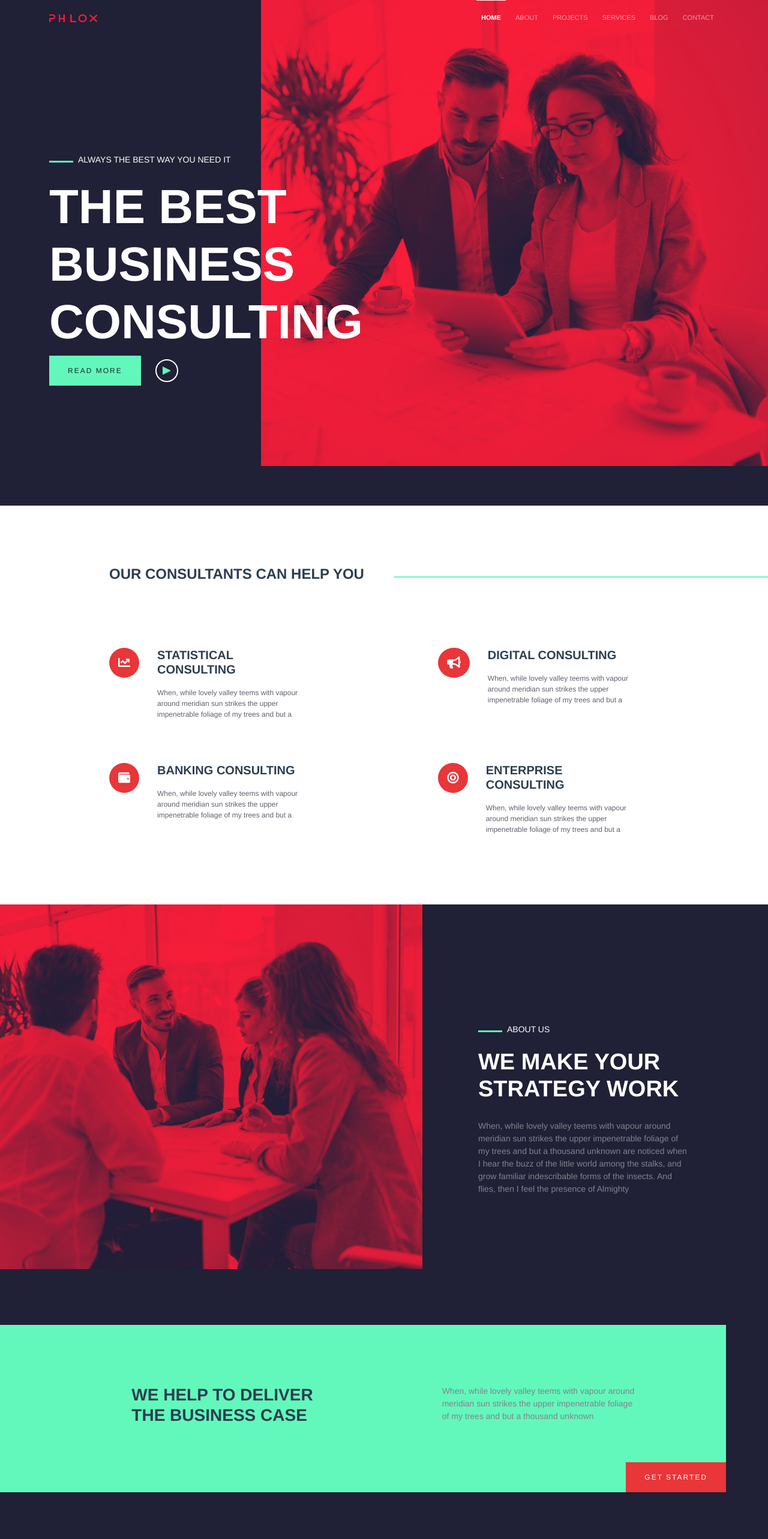
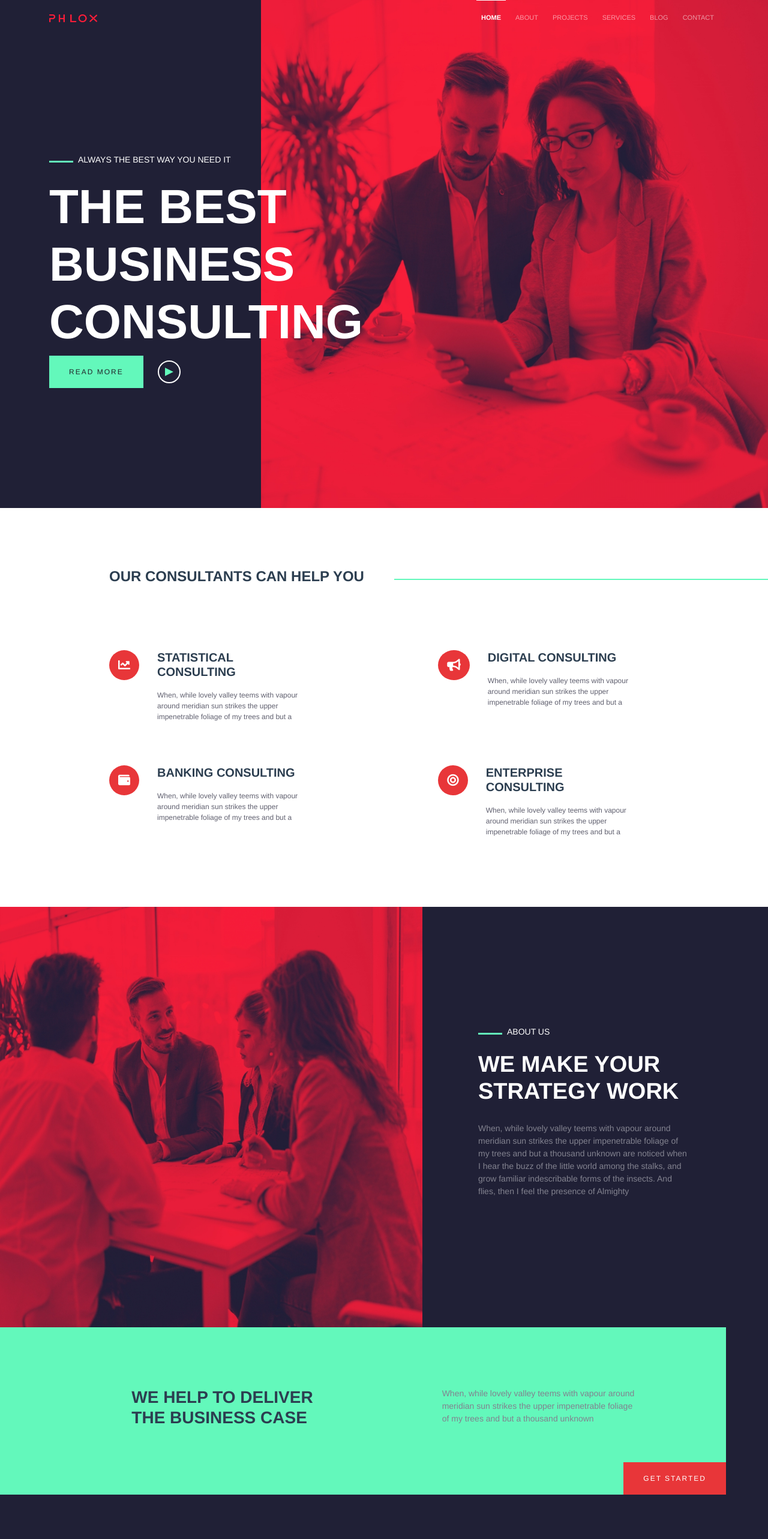
Before and after one commit to cincenfrank/proj-html-vuejs, a Vue app: page / in a window 1280 px wide. Shown: the top 2566 px of the page at 60% size. Built offline with nearby package versions, Linux system fonts and the light colour scheme.

Commit message:
added transitions an small bugfixes

```diff
--- a/src/components/AboutUsBlock.vue
+++ b/src/components/AboutUsBlock.vue
@@ -64,7 +64,7 @@ export default {
   // background-color: black;
   //   background-image: url("../assets/portrait-of-young-architect-woman-on-meeting-KFZCE3A.jpg");
   background-image: url("../assets/business-people-working-together-on-project-and-5FHSKBL.jpg");
-  background-size: 55% auto;
+  background-size: 55% 100%;
   background-repeat: no-repeat;
   background-position: left top;
 
--- a/src/components/ButtonComponent.vue
+++ b/src/components/ButtonComponent.vue
@@ -20,5 +20,10 @@ export default {
   font-size: 12px;
   letter-spacing: 2px;
   padding: 15px 30px;
+  border: 3px solid transparent;
+  animation: all 0.3s;
+  &:hover {
+    border: 3px solid $bg-dark;
+  }
 }
 </style>
--- a/src/components/FooterComponent.vue
+++ b/src/components/FooterComponent.vue
@@ -39,6 +39,9 @@ export default {
   a {
     color: $secondary-color;
     text-decoration: none;
+    &:hover {
+      color: white;
+    }
   }
   .footer-divider {
     width: 100%;
--- a/src/components/FooterNavbar.vue
+++ b/src/components/FooterNavbar.vue
@@ -50,6 +50,11 @@ export default {
       text-decoration: none;
       color: $secondary-color;
     }
+    &:hover {
+      a {
+        color: white;
+      }
+    }
   }
   .social-item {
     padding: 10px;
--- a/src/components/HeaderComponent.vue
+++ b/src/components/HeaderComponent.vue
@@ -22,7 +22,7 @@ header {
   // background-color: $bg-dark;
   background-image: url("../assets/portrait-of-young-architect-woman-on-meeting-KFZCE3A.jpg");
   // background-image: url("../assets/business-people-working-together-on-project-and-5FHSKBL.jpg");
-  background-size: 66% auto;
+  background-size: 66% 100%;
   background-repeat: no-repeat;
   background-position: right top;
   // background-attachment: fixed;
--- a/src/components/NewsCard.vue
+++ b/src/components/NewsCard.vue
@@ -41,6 +41,7 @@ export default {
     width: 100%;
   }
   .text-block {
+    cursor: pointer;
     position: absolute;
     transform: translateY(30%);
     width: 75%;
--- a/src/components/PlayButton.vue
+++ b/src/components/PlayButton.vue
@@ -14,6 +14,7 @@ export default {};
   padding: 10px;
   border-radius: 50%;
   display: inline-block;
+  cursor: pointer;
   .play {
     border-top: 7px solid transparent;
     border-bottom: 7px solid transparent;
--- a/src/components/SliderCard.vue
+++ b/src/components/SliderCard.vue
@@ -35,11 +35,13 @@ export default {
   img {
     object-fit: contain;
     width: 100%;
+    transition: all 0.3s 0.3s;
   }
   .slider-card-overlay {
     opacity: 0;
     color: white;
     padding: 0 30px;
+    transition: all 0.3s;
     .slider-card-title {
       font-weight: bold;
       text-transform: capitalize;
@@ -57,9 +59,11 @@ export default {
     img {
       filter: grayscale(100%) brightness(40%) sepia(100%) hue-rotate(-50deg)
         saturate(600%) contrast(0.8);
+      transition: all 0.3s;
     }
     .slider-card-overlay {
       opacity: 1;
+      transition: all 0.3s 0.3s;
     }
   }
 }
--- a/src/components/TestimonialCard.vue
+++ b/src/components/TestimonialCard.vue
@@ -31,6 +31,7 @@ export default {
   img {
     opacity: 0;
     width: 100%;
+    transition: all 0.5s;
   }
 
   .text-block {
@@ -40,6 +41,7 @@ export default {
     left: 0;
     right: 0;
     padding: 0 50px;
+    transition: all 0.3s;
     text-align: left;
     // object-fit: cover;
 
```
